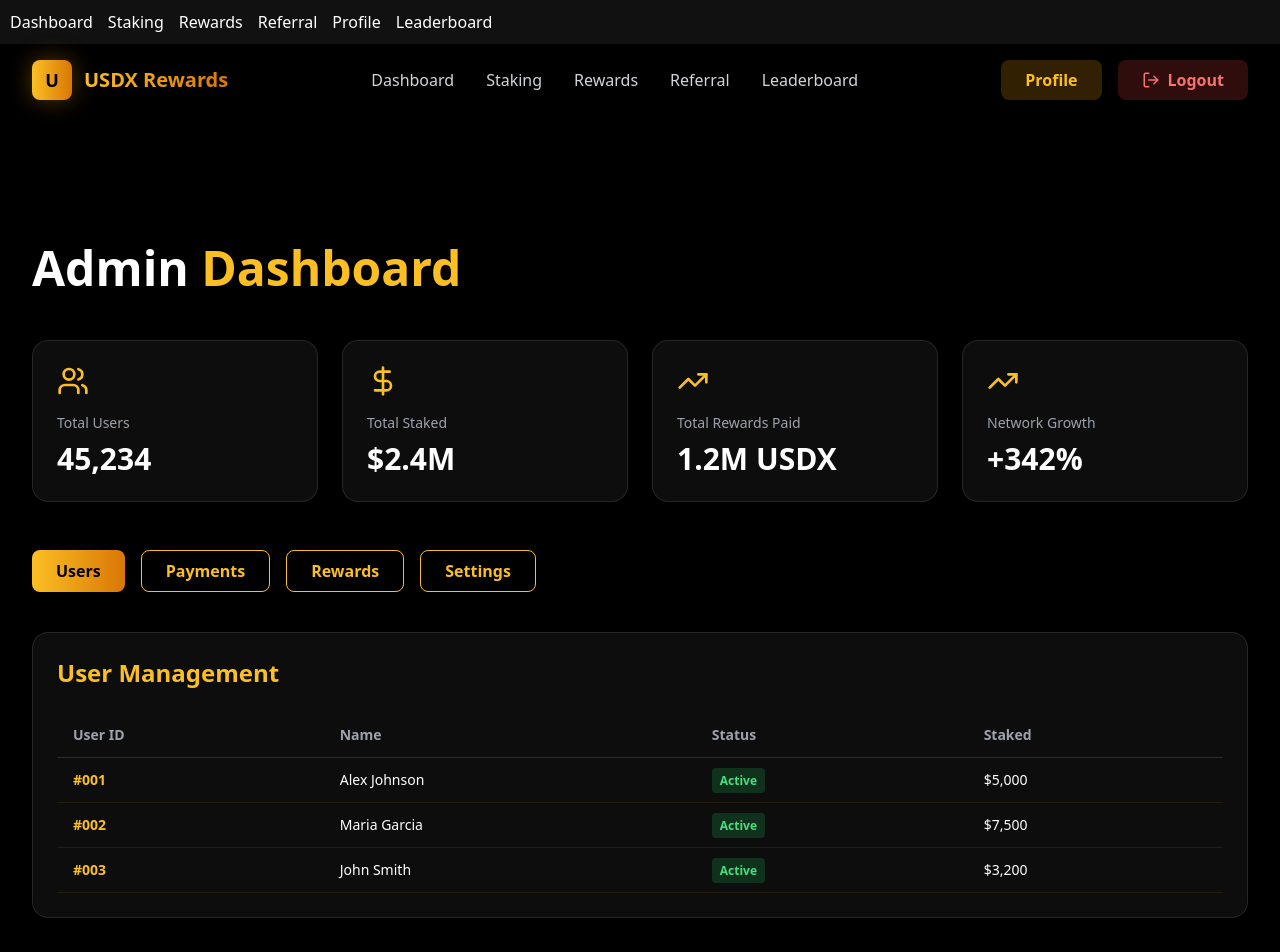
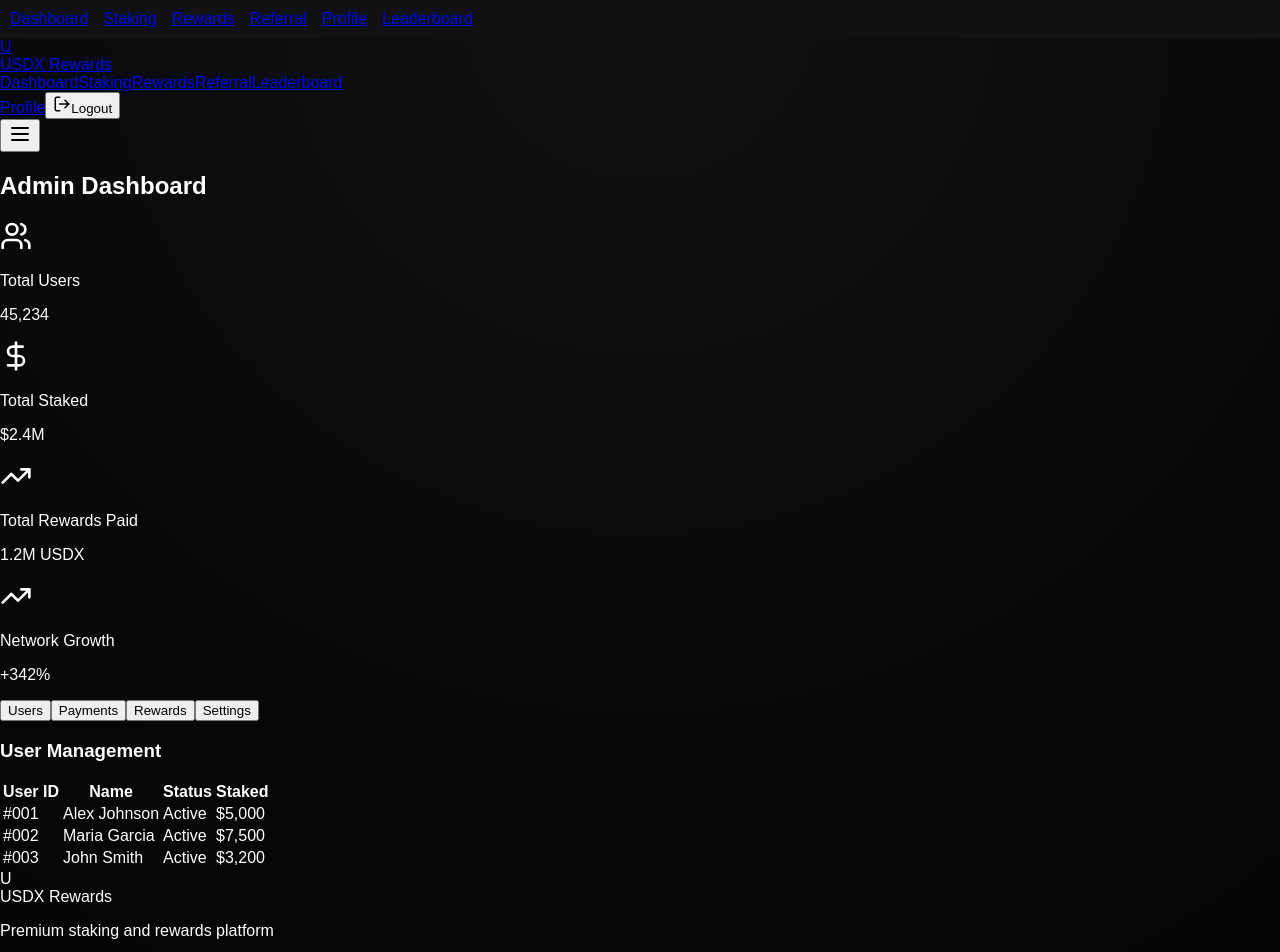
Before and after one commit to usdxofficialdev/-Dead-Token-Exchange-, a Next.js app: page /admin in a window 1280 px wide. Shown: the top 952 px of the page. Built offline with nearby package versions, Linux system fonts and the light colour scheme.

Commit message:
Update globals.css

```diff
--- a/app/globals.css
+++ b/app/globals.css
@@ -1,116 +1,18 @@
-@import 'tailwindcss/base';
-@import 'tailwindcss/components';
-@import 'tailwindcss/utilities';
-
 :root {
-  --background: 0 0% 0%;
-  --foreground: 0 0% 100%;
-}
-
-* {
+  --bg: #0a0a0a;
+  --card: rgba(255, 255, 255, 0.06);
+  --border: rgba(255, 255, 255, 0.12);
+  --text: #ffffff;
+  --muted: rgba(255, 255, 255, 0.7);
+  --primary: #00ffcc;
+  --secondary: #00aaff;
+  --warning: #ffcc00;
 }
 
 body {
-  @apply bg-black text-white;
-  background: linear-gradient(
-    135deg,
-    #0a0a0a 0%,
-    #1a1a2e 50%,
-    #0f0f1e 100%
-  );
-  min-height: 100vh;
+  margin: 0;
+  padding: 0;
+  background: radial-gradient(circle at top, #111, #000);
+  color: var(--text);
+  font-family: Arial, sans-serif;
 }
-
-/* Scrollbar */
-::-webkit-scrollbar {
-  width: 8px;
-  height: 8px;
-}
-
-::-webkit-scrollbar-track {
-  background: rgba(255, 255, 255, 0.05);
-}
-
-::-webkit-scrollbar-thumb {
-  background: linear-gradient(to bottom, #f59e0b, #d97706);
-  border-radius: 4px;
-}
-
-::-webkit-scrollbar-thumb:hover {
-  background: linear-gradient(to bottom, #fbbf24, #f59e0b);
-}
-
-/* Animations */
-@keyframes glow-pulse {
-  0%, 100% {
-    box-shadow: 0 0 20px rgba(245, 158, 11, 0.3);
-  }
-  50% {
-    box-shadow: 0 0 40px rgba(245, 158, 11, 0.6);
-  }
-}
-
-@keyframes shimmer {
-  0% {
-    background-position: -1000px 0;
-  }
-  100% {
-    background-position: 1000px 0;
-  }
-}
-
-@keyframes float {
-  0%, 100% {
-    transform: translateY(0px);
-  }
-  50% {
-    transform: translateY(-20px);
-  }
-}
-
-.glow-pulse {
-  animation: glow-pulse 3s ease-in-out infinite;
-}
-
-.shimmer {
-  animation: shimmer 2s infinite;
-  background: linear-gradient(
-    90deg,
-    rgba(245, 158, 11, 0.1),
-    rgba(245, 158, 11, 0.3),
-    rgba(245, 158, 11, 0.1)
-  );
-  background-size: 1000px 100%;
-}
-
-.float {
-  animation: float 3s ease-in-out infinite;
-}
-
-/* Glass morphism */
-.glass {
-  @apply backdrop-blur-md bg-white/5 border border-white/10;
-}
-
-.glass-dark {
-  @apply backdrop-blur-md bg-black/30 border border-white/5;
-}
-
-/* Gold gradient */
-.gradient-gold {
-  @apply bg-gradient-to-r from-gold-400 via-gold-500 to-gold-600;
-}
-
-.gradient-gold-dark {
-  @apply bg-gradient-to-r from-gold-600 via-gold-700 to-gold-800;
-}
-
-/* Smooth transitions */
-a, button, input, select, textarea {
-  @apply transition-all duration-300 ease-out;
-}
-
-/* Selection */
-::selection {
-  @apply bg-gold-500 bg-opacity-30 text-gold-300;
-}
```
